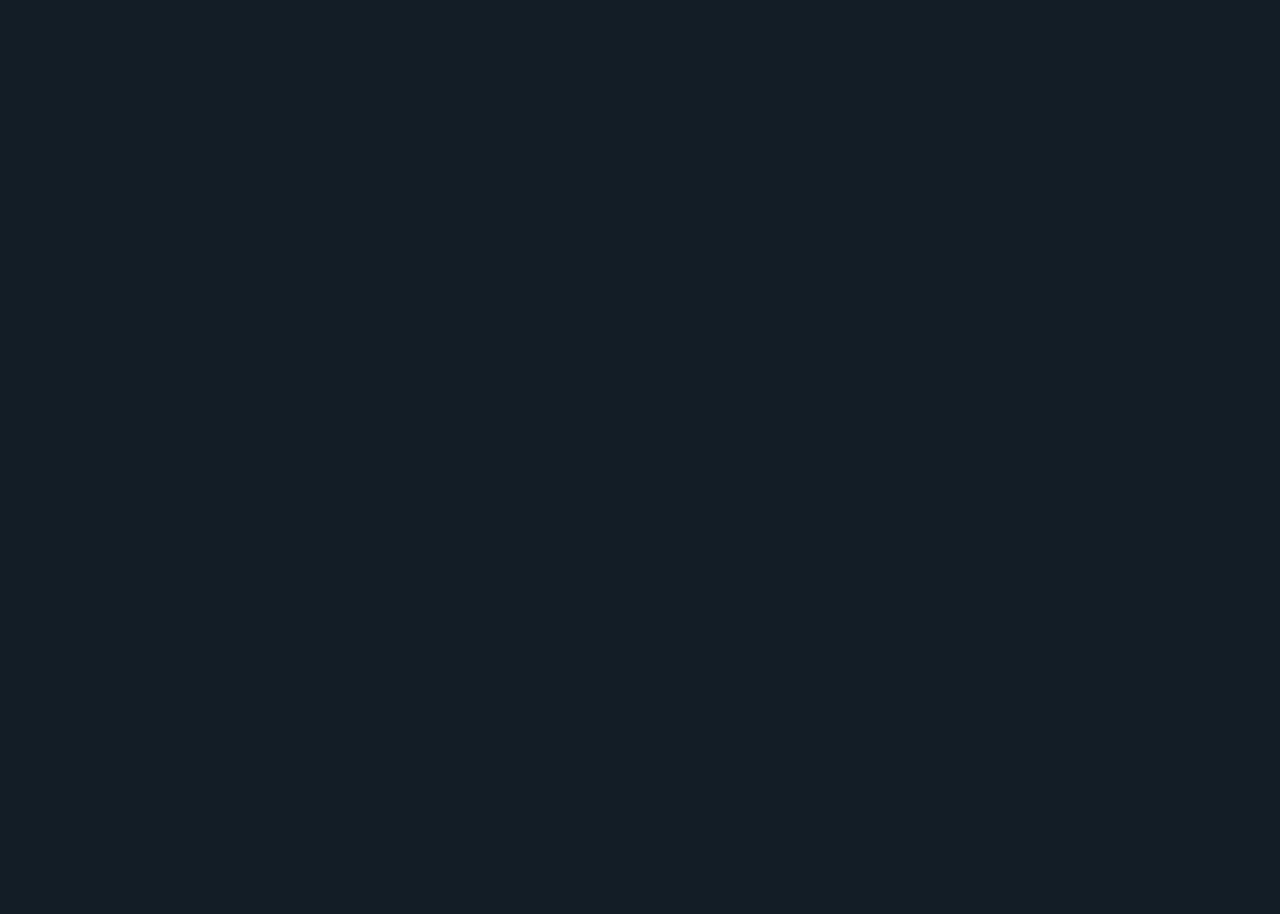
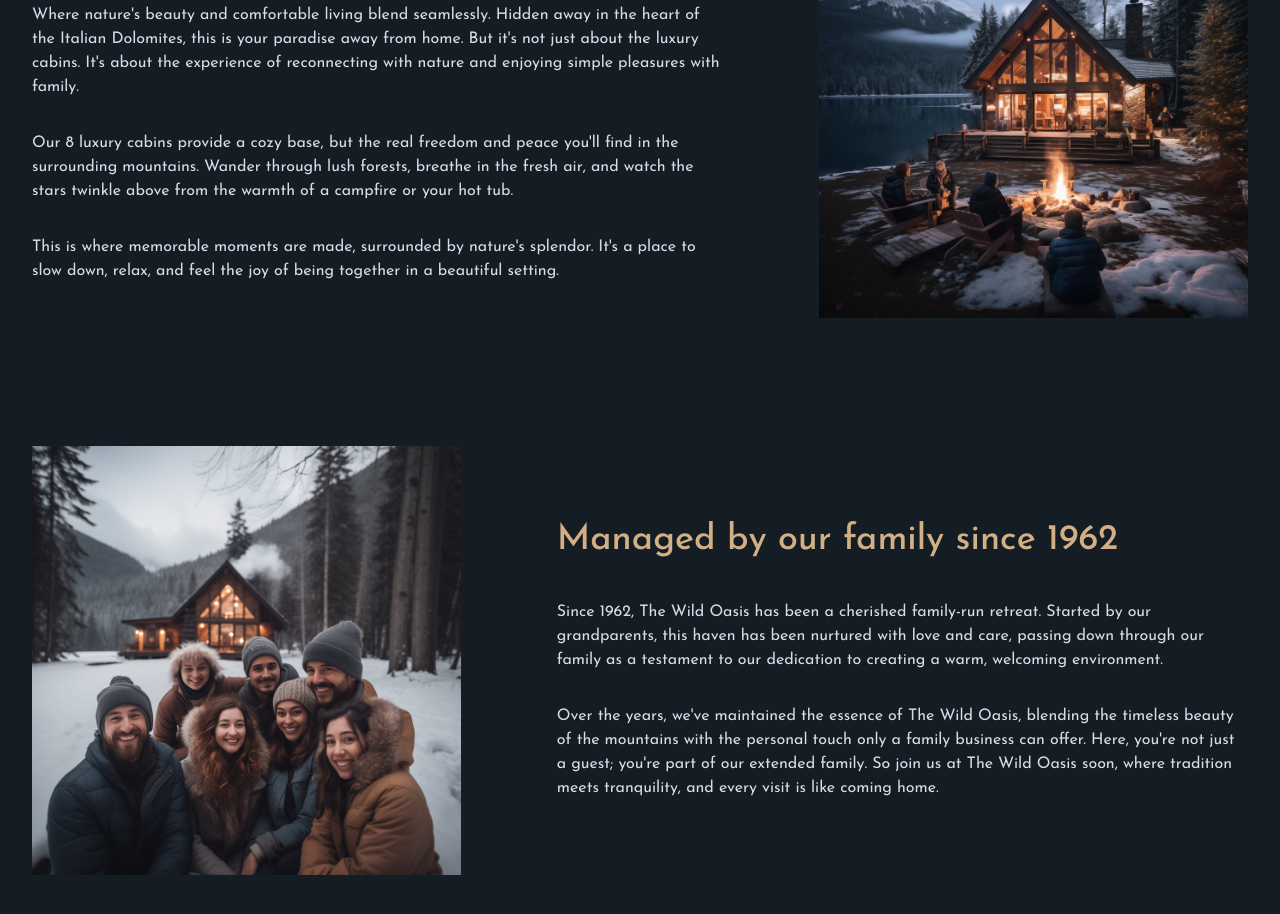
Before and after one commit to Yhooi2/Wildhaven-website, a Next.js app: page /about in a window 1280 px wide. Shown: the part 260-1174 px from the top of the page. Before the commit the page ends 800 px from the top, so only its background shows below. Built offline with nearby package versions, Linux system fonts and the light colour scheme.

Commit message:
feat(cabins): add CabinCard component and update about/cabins pages\n\n- Added app/cabins/CabinCard.js for displaying cabin info\n- Updated about/page.js and cabins/page.js placeholder, quality, aspect-square, object-cover fill

```diff
--- a/app/about/page.js
+++ b/app/about/page.js
@@ -1,11 +1,74 @@
+import Image from "next/image";
+import image1 from "@/public/about-1.jpg";
+
 export const metadata = {
   title: "About",
+};
+const styles = {
+  h1: "text-4xl text-accent-400 font-medium mb-10",
 };
 
 function Page() {
   return (
-    <div>
-      <h2>About</h2>
+    <div className="grid grid-cols-5 gap-x-24 gap-y-32 items-center">
+      <div className="col-span-3">
+        <h1 className={styles.h1}>Welcome to The Wild Oasis</h1>
+        <div className="space-y-8">
+          <p>
+            Where nature&apos;s beauty and comfortable living blend seamlessly.
+            Hidden away in the heart of the Italian Dolomites, this is your
+            paradise away from home. But it&apos;s not just about the luxury
+            cabins. It&apos;s about the experience of reconnecting with nature
+            and enjoying simple pleasures with family.
+          </p>
+          <p>
+            Our 8 luxury cabins provide a cozy base, but the real freedom and
+            peace you&apos;ll find in the surrounding mountains. Wander through
+            lush forests, breathe in the fresh air, and watch the stars twinkle
+            above from the warmth of a campfire or your hot tub.
+          </p>
+          <p>
+            This is where memorable moments are made, surrounded by
+            nature&apos;s splendor. It&apos;s a place to slow down, relax, and
+            feel the joy of being together in a beautiful setting.
+          </p>
+        </div>
+      </div>
+      <Image
+        src={image1}
+        alt="Family sitting around a fire pit in front of cabin"
+        placeholder="blur"
+        className="col-span-2"
+        quality={80}
+      />
+      <div className="col-span-2 relative aspect-square">
+        <Image
+          src="/about-2.jpg"
+          alt="Family that manages"
+          fill
+          className="object-cover"
+        />
+      </div>
+      <div className="col-span-3">
+        <h1 className={styles.h1}>Managed by our family since 1962</h1>
+
+        <div className="space-y-8">
+          <p>
+            Since 1962, The Wild Oasis has been a cherished family-run retreat.
+            Started by our grandparents, this haven has been nurtured with love
+            and care, passing down through our family as a testament to our
+            dedication to creating a warm, welcoming environment.
+          </p>
+          <p>
+            Over the years, we&apos;ve maintained the essence of The Wild Oasis,
+            blending the timeless beauty of the mountains with the personal
+            touch only a family business can offer. Here, you&apos;re not just a
+            guest; you&apos;re part of our extended family. So join us at The
+            Wild Oasis soon, where tradition meets tranquility, and every visit
+            is like coming home.
+          </p>
+        </div>
+      </div>
     </div>
   );
 }
--- /dev/null
+++ b/app/cabins/CabinCard.js
@@ -0,0 +1,57 @@
+import { UsersIcon } from "@heroicons/react/24/solid";
+
+function CabinCard({ cabin }) {
+  const { id, name, maxCapacity, regularPrice, discount, image } = cabin;
+
+  return (
+    <div className="flex border-primary-800 border">
+      <img
+        src={image}
+        alt={`Cabin ${name}`}
+        className="flex-1 border-r border-primary-800"
+      />
+
+      <div className="flex-grow">
+        <div className="pt-5 pb-4 px-7 bg-primary-950">
+          <h3 className="text-accent-500 font-semibold text-2xl mb-3">
+            Cabin {name}
+          </h3>
+
+          <div className="flex gap-3 items-center mb-2">
+            <UsersIcon className="h-5 w-5 text-primary-600" />
+            <p className="text-lg text-primary-200">
+              For up to <span className="font-bold">{maxCapacity}</span> guests
+            </p>
+          </div>
+
+          <p className="flex gap-3 justify-end items-baseline">
+            {discount > 0 ? (
+              <>
+                <span className="text-3xl font-[350]">
+                  ${regularPrice - discount}
+                </span>
+                <span className="line-through font-semibold text-primary-600">
+                  ${regularPrice}
+                </span>
+              </>
+            ) : (
+              <span className="text-3xl font-[350]">${regularPrice}</span>
+            )}
+            <span className="text-primary-200">/ night</span>
+          </p>
+        </div>
+
+        <div className="bg-primary-950 border-t border-t-primary-800 text-right">
+          <a
+            href={`/cabins/${id}`}
+            className="border-l border-primary-800 py-4 px-6 inline-block hover:bg-accent-600 transition-all hover:text-primary-900"
+          >
+            Details & reservation &rarr;
+          </a>
+        </div>
+      </div>
+    </div>
+  );
+}
+
+export default CabinCard;
--- a/app/cabins/page.js
+++ b/app/cabins/page.js
@@ -1,9 +1,29 @@
+import CabinCard from "./CabinCard";
+
 export const metadata = {
   title: "Cabins",
 };
 
 async function Page() {
-  return <h2>Cabins</h2>;
+  const cabins = [];
+  return (
+    <div>
+      <h1 className="text-center text-4xl text-accent-400 font-medium mb-5">
+        Our Luxury Cabins
+      </h1>
+      <p className="text-lg text-primary-200 mb-10">
+        Cozy yet luxurious cabins, located right in the heart of the Italian
+        Dolomites. Imagine waking up to beautiful mountain views, spending your
+        days exploring the dark forests around, or just relaxing in your private
+        hot tub under the stars. Enjoy nature&apos;s beauty in your own little
+        home away from home. The perfect spot for a peaceful, calm vacation.
+        Welcome to paradise.
+      </p>
+      {cabins.map((cabin) => (
+        <CabinCard cabin={cabin} key={cabin.id} />
+      ))}
+    </div>
+  );
 }
 
 export default Page;
```
